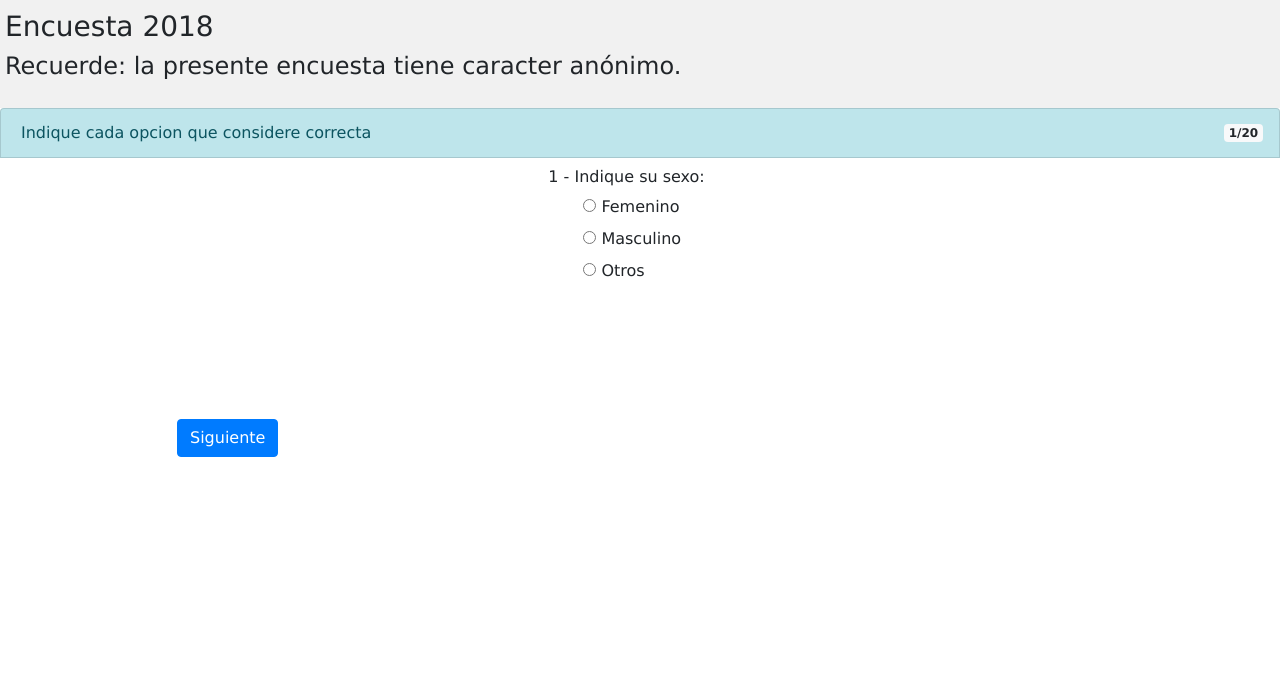
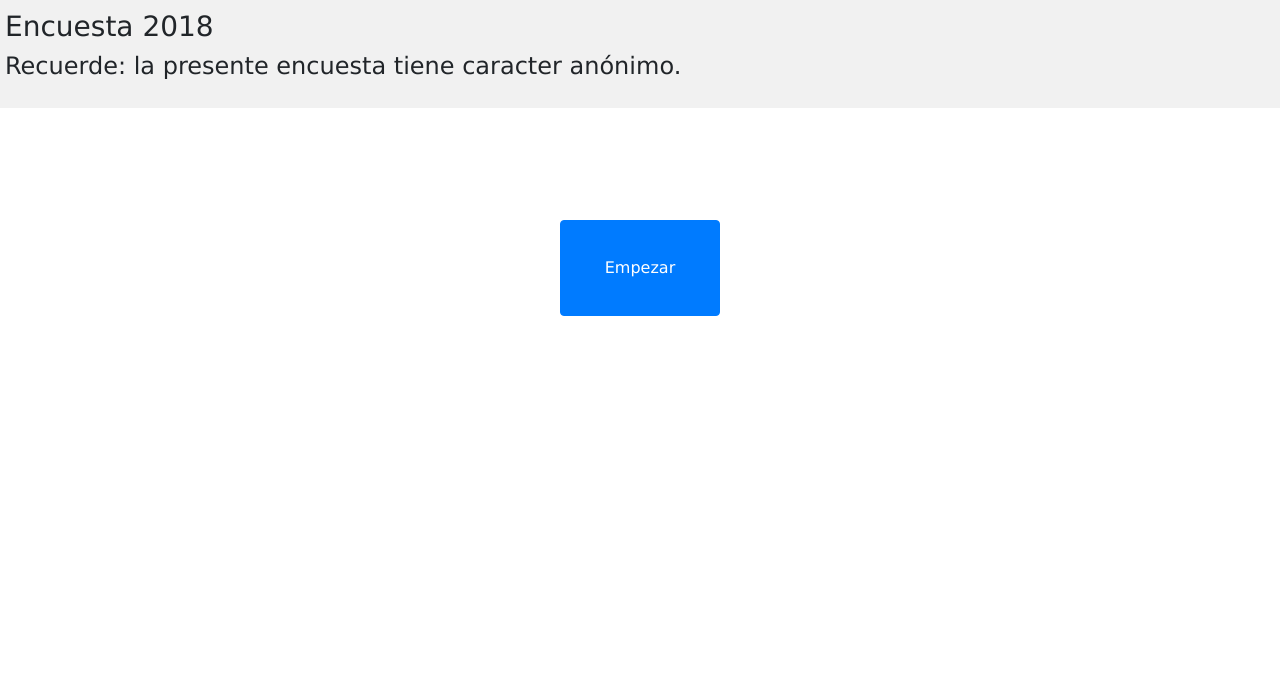
Before and after one commit to SebastianPegoraro/EncuestaRM, a PHP site: template views/bodyEncuesta.php in a window 1280 px wide. Shown: the top 697 px of the page. Run offline with PHP 8.4, Linux system fonts and the light colour scheme; the template is opened without the code that fills it, so the values that code supplies are empty; the visitor is signed in with stand-in values (Sample User, id 1).

Commit message:
Se mejoro el acceso a la encuesta dependiendo del tipo de usuario, ademas del agregado de un boton para comenzar a realizar la encueta.

```diff
--- a/css/main.css
+++ b/css/main.css
@@ -15,11 +15,11 @@
 }
 
 #encuestaOpcion{
-		display:inline-block;
-	}
+	display:inline-block;
+}
 #encuesta{
-		margin-top: 10px;
-	}
+	margin-top: 10px;
+}
 
 #footerInfoEncuesta{
 	background-color:#f1f1f1;
@@ -29,9 +29,17 @@
 	font-size:12px;
 }
 #btn-siguiente{
-	position: absolute;
+	position: block;
 	text-align: center;
-	margin-left: 15%;
-	margin-right: 0%;
 	margin-top: 10%;
 }
+#btn-inicial{
+	/*position: fixed; */
+	text-align: center;
+
+	margin-top: 70%;
+	margin-bottom: 50%;
+
+	width: 10rem;
+	height: 6rem;
+}
--- a/js/bodyEncuesta.js
+++ b/js/bodyEncuesta.js
@@ -1,7 +1,12 @@
-$('document').ready(function{
-
+$('document').ready(function(){
+	/*
 	$('#btn-siguiente').click(function(){
-		$('document').getElementById('nro_preguntas').
+		$('document').getElementById('nro_preguntas');
+	});
+	*/
+	$('#btn-inicial').click(function(){
+		$('#form-encuesta').show();
+		$('#btn-inicial').hide();
 	});
 
 })
--- a/views/bodyEncuesta.php
+++ b/views/bodyEncuesta.php
@@ -1,11 +1,19 @@
 <?php
 include 'mainEncuesta.html';
 include 'headerEncuesta.php';
-require_once '../clases/Controller_seguridad.php';
+//require_once '../clases/Controller_seguridad.php';
 
 ?>
 <section>
-  	<div class="row">
+	<div id="contenido" class="container">
+		<div class="row justify-content-between align-items-center">
+			<div class="col-xs-3 column"></div>
+			<div class="col-xs-4 column">
+				<button id="btn-inicial" class="btn btn-primary bt-block" onclick="content.php">Empezar</button>
+			</div>
+			<div class="col-xs-3 column"></div>
+		</div>
+	  	<div class="row" style="display:none;">
 	  		<div class="col">
 	    		<div class="list-group" id="list-tab" role="tablist">
 	    			<!--<div class="progress">  -->
@@ -35,9 +43,11 @@
 	  		</div>
 		</div>
 		<div class="row">
-		<center>
-     		<button id="btn-siguiente" type="button" class="btn btn-primary">Siguiente</button>
-    	</center>
+			 <div class="col text-center">
+	     		<button id="btn-siguiente" type="button" class="btn btn-primary" style="display:none">Siguiente</button>
+	    	</div>
+		</div>
+
 	</div>
 </section>
 <script src="../js/bodyEncuesta.js"></script>
--- a/views/login.php
+++ b/views/login.php
@@ -13,7 +13,7 @@
                 <form id="formLogin" method="post" action="../clases/Controller_login.php">
                   <div class="form-group">
                     <label id="labelUser">Usuario:</label>
-                    <input id="user" type="" class="form-control inputlg" name="usuario" placeholder="Ingrese usuario" type="text" pattern="[A-Za-z_-]{1,10}">
+                    <input id="user" type="" class="form-control inputlg" name="usuario" placeholder="Ingrese usuario" type="text" pattern="[A-Za-z_-]{1,10}" required>
                   </div>
                   <div class="form-group">
                     <label>Contraseña:</label>
@@ -25,7 +25,7 @@
                       <label class="custom-control-label" for="recordarCuenta">Recordar cuenta</label>
                     </div>
                   </div>
-                  <button id="btnIngresar" type="submit" name="ingresar" class="btn btn-primary disabled" style="background:blackº">Ingresar</button>
+                  <button id="btnIngresar" type="submit" name="ingresar" class="btn btn-primary disabled" style="background:black;">Ingresar</button>
                 </form>
           </div>
         </div>
```
Also changed, not shown: clases/Controller_login.php (+7 -6 lines), css/style.css (+11 -0 lines), views/content.php (+12 -1 lines), views/header.php (+18 -0 lines), css/login.css (line endings or trailing spaces). Lines whose indentation alone changed are shown as unchanged.
